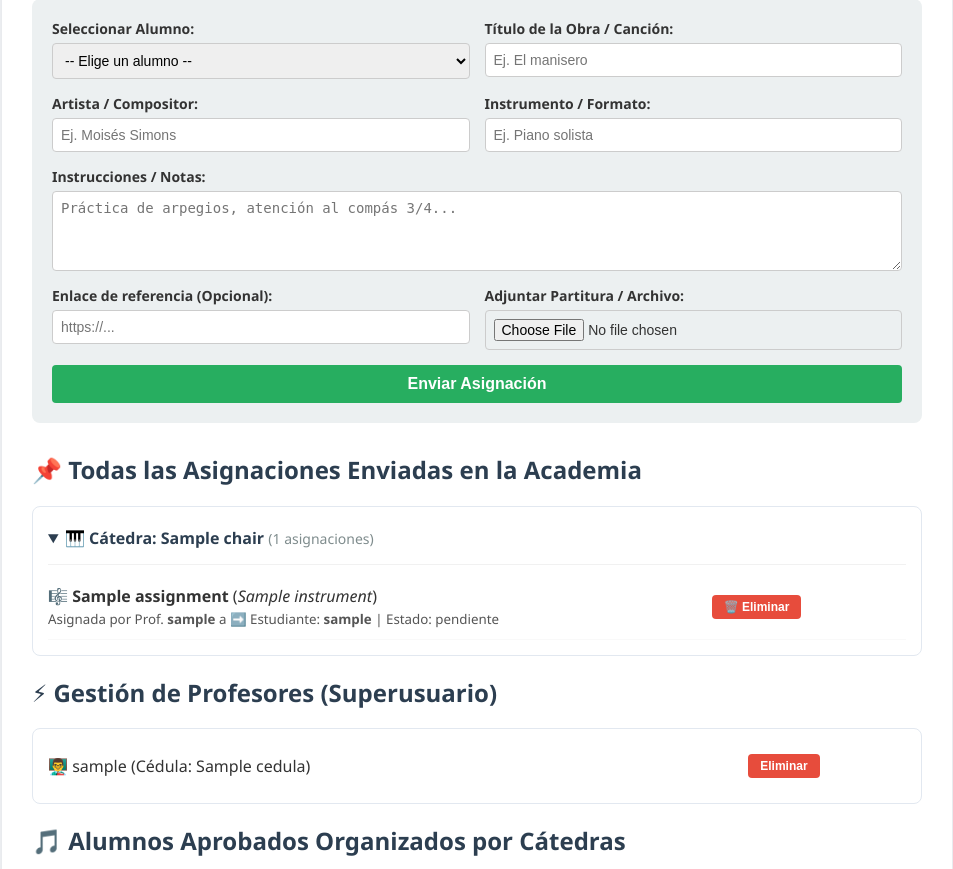
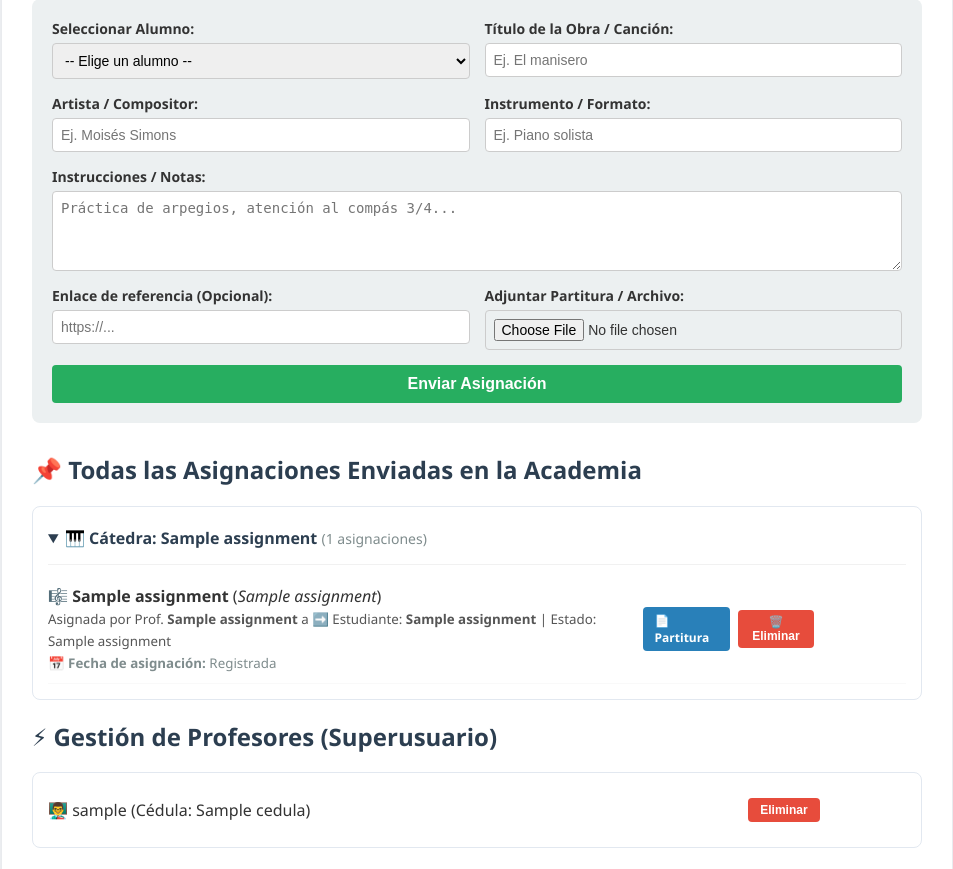
Before and after one commit to viveirosrene/gestor-repertorio-musical, a Flask app: page / in a window 1280 px wide, after a click that opens the changed part. Shown: the part 391-1260 px from the top of the page, without its empty margins (163-1116 px from the left). Run offline with Flask 3, Linux system fonts and the light colour scheme; a user stored in the database is signed in; a database or web service that is not in the repository returns one stand-in record (values such as "Sample title"); parts of the project's set-up code (start-up, migrations or seed data) failed here and were passed over; some libraries are stand-ins or nearby versions.

Commit message:
Agregado soporte para fechas y vista de partituras para profesores

```diff
--- a/app.py
+++ b/app.py
@@ -340,6 +340,21 @@ def delete_teacher(user_id):
     flash("Profesor eliminado correctamente.", "success")
     return redirect(url_for("index"))
 
+# Al guardar una nueva asignación o repertorio
+from datetime import datetime
+
+# En la ruta del profesor (/asignar):
+cursor.execute("""
+    INSERT INTO asignaciones (profesor_id, alumno_id, catedra, titulo, artista, instrumento, instrucciones, partitura_url, fecha_creacion)
+    VALUES (%s, %s, %s, %s, %s, %s, %s, %s, %s)
+""", (profesor_id, alumno_id, catedra, titulo, artista, instrumento, instrucciones, partitura_url, datetime.now()))
+
+# En la ruta del alumno (/guardar_repertorio):
+cursor.execute("""
+    INSERT INTO repertorio (alumno_id, titulo, artista, instrumento, tonalidad, tempo, estado, partitura_url, fecha_creacion)
+    VALUES (%s, %s, %s, %s, %s, %s, %s, %s, %s)
+""", (alumno_id, titulo, artista, instrumento, tonalidad, tempo, estado, partitura_url, datetime.now()))
+
 
 @app.route("/ping")
 def ping():
--- a/crud.py
+++ b/crud.py
@@ -273,7 +273,8 @@ def list_songs_by_user(user_id):
     query = (
         """
         SELECT s.id, s.title, COALESCE(a.name, 'Sin Artista'), COALESCE(s.instrument, 'Sin Instrumento'),
-               s.key_signature, s.tempo, s.status, s.tab_or_score_link, s.file_path
+               s.key_signature, s.tempo, s.status, s.tab_or_score_link, s.file_path,
+               TO_CHAR(s.created_at, 'DD/MM/YYYY HH12:MI AM')
         FROM songs s
         LEFT JOIN artists a ON s.artist_id = a.id
         WHERE s.user_id = %s
@@ -281,7 +282,8 @@ def list_songs_by_user(user_id):
         if database.DATABASE_URL
         else """
         SELECT s.id, s.title, COALESCE(a.name, 'Sin Artista'), COALESCE(s.instrument, 'Sin Instrumento'),
-               s.key_signature, s.tempo, s.status, s.tab_or_score_link, s.file_path
+               s.key_signature, s.tempo, s.status, s.tab_or_score_link, s.file_path,
+               strftime('%d/%m/%Y %H:%M', s.created_at)
         FROM songs s
         LEFT JOIN artists a ON s.artist_id = a.id
         WHERE s.user_id = ?
@@ -323,9 +325,11 @@ def add_assignment(
 def get_student_assignments(student_id):
     conn = get_connection()
     cursor = conn.cursor()
+    # Se agregaron dos NULL para igualar el índice 11 con el panel del profesor
     query = (
         """
-        SELECT a.id, a.title, a.artist, a.instrument, a.notes, a.status, u.username, a.link, a.file_path
+        SELECT a.id, a.title, a.artist, a.instrument, a.notes, a.status, u.username, a.link, a.file_path,
+               NULL, NULL, TO_CHAR(a.created_at, 'DD/MM/YYYY HH12:MI AM')
         FROM assignments a
         JOIN users u ON a.teacher_id = u.id
         WHERE a.student_id = %s
@@ -333,7 +337,8 @@ def get_student_assignments(student_id):
     """
         if database.DATABASE_URL
         else """
-        SELECT a.id, a.title, a.artist, a.instrument, a.notes, a.status, u.username, a.link, a.file_path
+        SELECT a.id, a.title, a.artist, a.instrument, a.notes, a.status, u.username, a.link, a.file_path,
+               NULL, NULL, strftime('%d/%m/%Y %H:%M', a.created_at)
         FROM assignments a
         JOIN users u ON a.teacher_id = u.id
         WHERE a.student_id = ?
@@ -373,13 +378,26 @@ def delete_assignment(assignment_id):
 def get_all_assignments():
     conn = get_connection()
     cursor = conn.cursor()
-    cursor.execute("""
-        SELECT a.id, a.title, a.artist, a.instrument, a.notes, a.status, u_teacher.username, u_student.username, a.link, a.file_path, u_student.chair
+    query = (
+        """
+        SELECT a.id, a.title, a.artist, a.instrument, a.notes, a.status, u_teacher.username, u_student.username, a.link, a.file_path, u_student.chair,
+               TO_CHAR(a.created_at, 'DD/MM/YYYY HH12:MI AM')
         FROM assignments a
         JOIN users u_teacher ON a.teacher_id = u_teacher.id
         JOIN users u_student ON a.student_id = u_student.id
         ORDER BY a.id DESC
-    """)
+        """
+        if database.DATABASE_URL
+        else """
+        SELECT a.id, a.title, a.artist, a.instrument, a.notes, a.status, u_teacher.username, u_student.username, a.link, a.file_path, u_student.chair,
+               strftime('%d/%m/%Y %H:%M', a.created_at)
+        FROM assignments a
+        JOIN users u_teacher ON a.teacher_id = u_teacher.id
+        JOIN users u_student ON a.student_id = u_student.id
+        ORDER BY a.id DESC
+        """
+    )
+    cursor.execute(query)
     assignments = cursor.fetchall()
     cursor.close()
     conn.close()
--- a/database.py
+++ b/database.py
@@ -52,6 +52,7 @@ def init_db():
             file_path TEXT,
             status TEXT CHECK(status IN ('Por aprender', 'En práctica', 'Dominado')) DEFAULT 'Por aprender',
             user_id INTEGER,
+            created_at TIMESTAMP DEFAULT CURRENT_TIMESTAMP,
             FOREIGN KEY (artist_id) REFERENCES artists(id) ON DELETE SET NULL,
             FOREIGN KEY (user_id) REFERENCES users(id) ON DELETE CASCADE
         );
@@ -69,6 +70,7 @@ def init_db():
             link TEXT,
             file_path TEXT,
             status TEXT DEFAULT 'Pendiente',
+            created_at TIMESTAMP DEFAULT CURRENT_TIMESTAMP,
             FOREIGN KEY (teacher_id) REFERENCES users(id) ON DELETE CASCADE,
             FOREIGN KEY (student_id) REFERENCES users(id) ON DELETE CASCADE
         );
@@ -79,6 +81,7 @@ def init_db():
             "ALTER TABLE assignments ADD COLUMN IF NOT EXISTS link TEXT;",
             "ALTER TABLE assignments ADD COLUMN IF NOT EXISTS file_path TEXT;",
             "ALTER TABLE assignments ADD COLUMN IF NOT EXISTS status TEXT DEFAULT 'Pendiente';",
+            "ALTER TABLE assignments ADD COLUMN IF NOT EXISTS created_at TIMESTAMP DEFAULT CURRENT_TIMESTAMP;",
             "ALTER TABLE songs ADD COLUMN IF NOT EXISTS artist_id INTEGER;",
             "ALTER TABLE songs ADD COLUMN IF NOT EXISTS instrument TEXT;",
             "ALTER TABLE songs ADD COLUMN IF NOT EXISTS key_signature TEXT;",
@@ -86,7 +89,8 @@ def init_db():
             "ALTER TABLE songs ADD COLUMN IF NOT EXISTS tab_or_score_link TEXT;",
             "ALTER TABLE songs ADD COLUMN IF NOT EXISTS file_path TEXT;",
             "ALTER TABLE songs ADD COLUMN IF NOT EXISTS status TEXT DEFAULT 'Por aprender';",
-            "ALTER TABLE songs ADD COLUMN IF NOT EXISTS user_id INTEGER;"
+            "ALTER TABLE songs ADD COLUMN IF NOT EXISTS user_id INTEGER;",
+            "ALTER TABLE songs ADD COLUMN IF NOT EXISTS created_at TIMESTAMP DEFAULT CURRENT_TIMESTAMP;"
         ]
         for mig in migrations:
             try:
@@ -128,6 +132,7 @@ def init_db():
             file_path TEXT,
             status TEXT CHECK(status IN ('Por aprender', 'En práctica', 'Dominado')) DEFAULT 'Por aprender',
             user_id INTEGER,
+            created_at DATETIME DEFAULT CURRENT_TIMESTAMP,
             FOREIGN KEY (artist_id) REFERENCES artists(id) ON DELETE SET NULL,
             FOREIGN KEY (user_id) REFERENCES users(id) ON DELETE CASCADE
         );
@@ -144,6 +149,7 @@ def init_db():
             link TEXT,
             file_path TEXT,
             status TEXT DEFAULT 'Pendiente',
+            created_at DATETIME DEFAULT CURRENT_TIMESTAMP,
             FOREIGN KEY (teacher_id) REFERENCES users(id) ON DELETE CASCADE,
             FOREIGN KEY (student_id) REFERENCES users(id) ON DELETE CASCADE
         );
--- a/templates/student_dashboard.html
+++ b/templates/student_dashboard.html
@@ -197,6 +197,7 @@
                     <p style="font-size: 16px; font-weight: bold; color: #2c3e50; margin: 5px 0;">🎼 {{ a[1] }}</p>
                     {% if a[2] %}<p style="margin: 3px 0; font-size: 14px;"><strong>Artista:</strong> {{ a[2] }}</p>{% endif %}
                     {% if a[3] %}<p style="margin: 3px 0; font-size: 14px;"><strong>Instrumento:</strong> {{ a[3] }}</p>{% endif %}
+                    <p style="margin: 5px 0; font-size: 12px; color: #95a5a6;">📅 <strong>Asignado:</strong> {{ a[11] if a|length > 11 else 'Fecha registrada' }}</p>
                     {% if a[4] %}<p style="margin: 8px 0; font-size: 13px; background: #fff; padding: 6px; border-radius: 4px;">📝 {{ a[4] }}</p>{% endif %}
                 </div>
 
@@ -274,6 +275,7 @@
                 <div class="song-details"><strong>Instrumento:</strong> {{ song[3] }}</div>
                 {% if song[4] %}<div class="song-details"><strong>Tonalidad:</strong> {{ song[4] }}</div>{% endif %}
                 {% if song[5] %}<div class="song-details"><strong>Tempo:</strong> {{ song[5] }} BPM</div>{% endif %}
+                <div class="song-details" style="color: #95a5a6; font-size: 11px; margin-top: 6px;">📅 Guardado: {{ song[9] if song|length > 9 else 'Fecha registrada' }}</div>
 
                 <div>
                     {% if song[6] == 'Por aprender' %}
@@ -387,6 +389,5 @@ function toggleMetronome() {
     }
 }
 </script>
-
 </body>
 </html>
--- a/templates/teacher_dashboard.html
+++ b/templates/teacher_dashboard.html
@@ -30,6 +30,8 @@
 
         .delete-btn { background: #e74c3c; color: white; border: none; padding: 5px 12px; border-radius: 4px; cursor: pointer; font-size: 12px; font-weight: bold; }
         .delete-btn:hover { background: #c0392b; }
+        .doc-btn { background: #2980b9; color: white; border: none; padding: 5px 12px; border-radius: 4px; cursor: pointer; font-size: 12px; font-weight: bold; text-decoration: none; }
+        .doc-btn:hover { background: #1f618d; }
 
         @media (max-width: 768px) {
             body { padding: 10px; }
@@ -141,11 +143,19 @@
                     <li style="display: flex; justify-content: space-between; align-items: center; padding: 10px 0; border-bottom: 1px solid #f9f9f9;">
                         <div>
                             <strong>🎼 {{ a[1] }}</strong> (<em>{{ a[3] or 'General' }}</em>)<br>
-                            <small style="color: #555;">Asignada por Prof. <strong>{{ a[6] }}</strong> a ➡️ Estudiante: <strong>{{ a[7] }}</strong> | Estado: {{ a[5] }}</small>
+                            <small style="color: #555;">Asignada por Prof. <strong>{{ a[6] }}</strong> a ➡️ Estudiante: <strong>{{ a[7] }}</strong> | Estado: {{ a[5] }}</small><br>
+                            <small style="color: #7f8c8d;">📅 <strong>Fecha de asignación:</strong> {{ a[11] if a|length > 11 else 'Registrada' }}</small>
                         </div>
-                        <form action="/delete_assignment/{{ a[0] }}" method="POST" style="margin:0; background:none; padding:0;">
-                            <button type="submit" class="delete-btn" onclick="return confirm('¿Estás seguro de eliminar esta asignación?');">🗑️ Eliminar</button>
-                        </form>
+                        <div style="display: flex; gap: 8px; align-items: center;">
+                            <!-- NUEVO: Botón de Partitura para el Profesor -->
+                            {% if a[8] %}
+                            <a href="{% if 'http' in a[8] %}{{ a[8] }}{% else %}{{ url_for('static', filename='uploads/' + a[8]) }}{% endif %}" target="_blank" class="doc-btn">📄 Partitura</a>
+                            {% endif %}
+
+                            <form action="/delete_assignment/{{ a[0] }}" method="POST" style="margin:0; background:none; padding:0;">
+                                <button type="submit" class="delete-btn" onclick="return confirm('¿Estás seguro de eliminar esta asignación?');">🗑️ Eliminar</button>
+                            </form>
+                        </div>
                     </li>
                     {% endfor %}
                 </ul>
```
